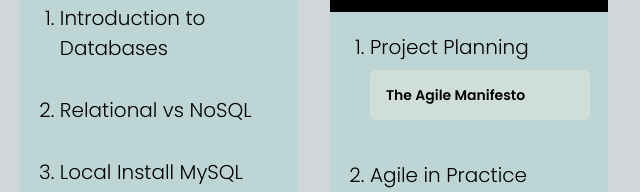
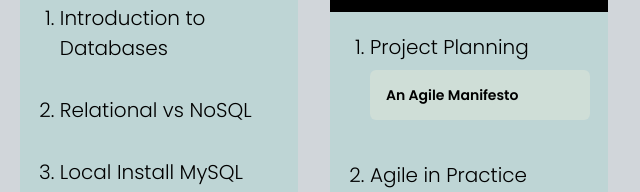
Before and after one commit to kdowd/weboutline, a plain HTML site: page index.html in a window 1280 px wide. Shown: the part 254-446 px from the top of the page, 640-1280 px from the left. Drawn offline with Linux system fonts and the light colour scheme.

Commit message:
an agile manifesto added

```diff
--- a/index.html
+++ b/index.html
@@ -225,7 +225,7 @@
 				<ul>
 					<li>
 						Project Planning
-						<p>The Agile Manifesto</p>
+						<p>An Agile Manifesto</p>
 					</li>
 					<li>
 						Agile in Practice
```
